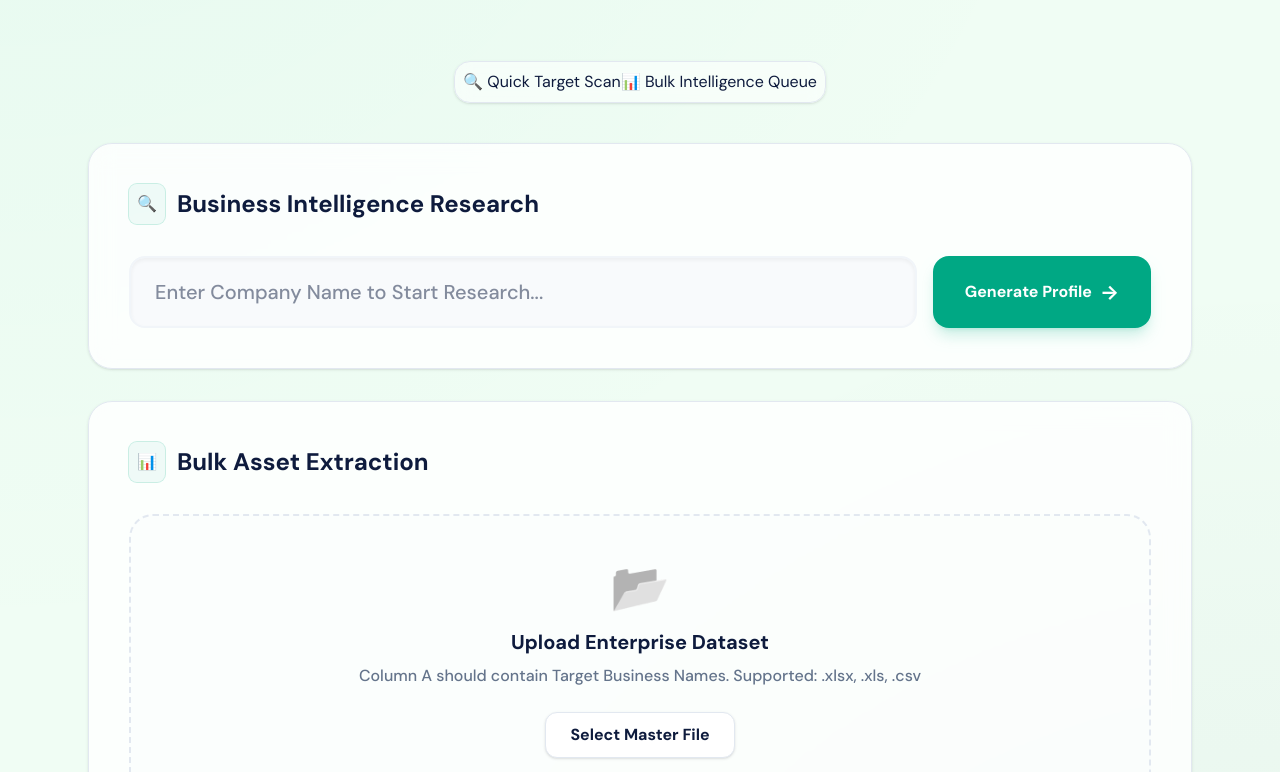
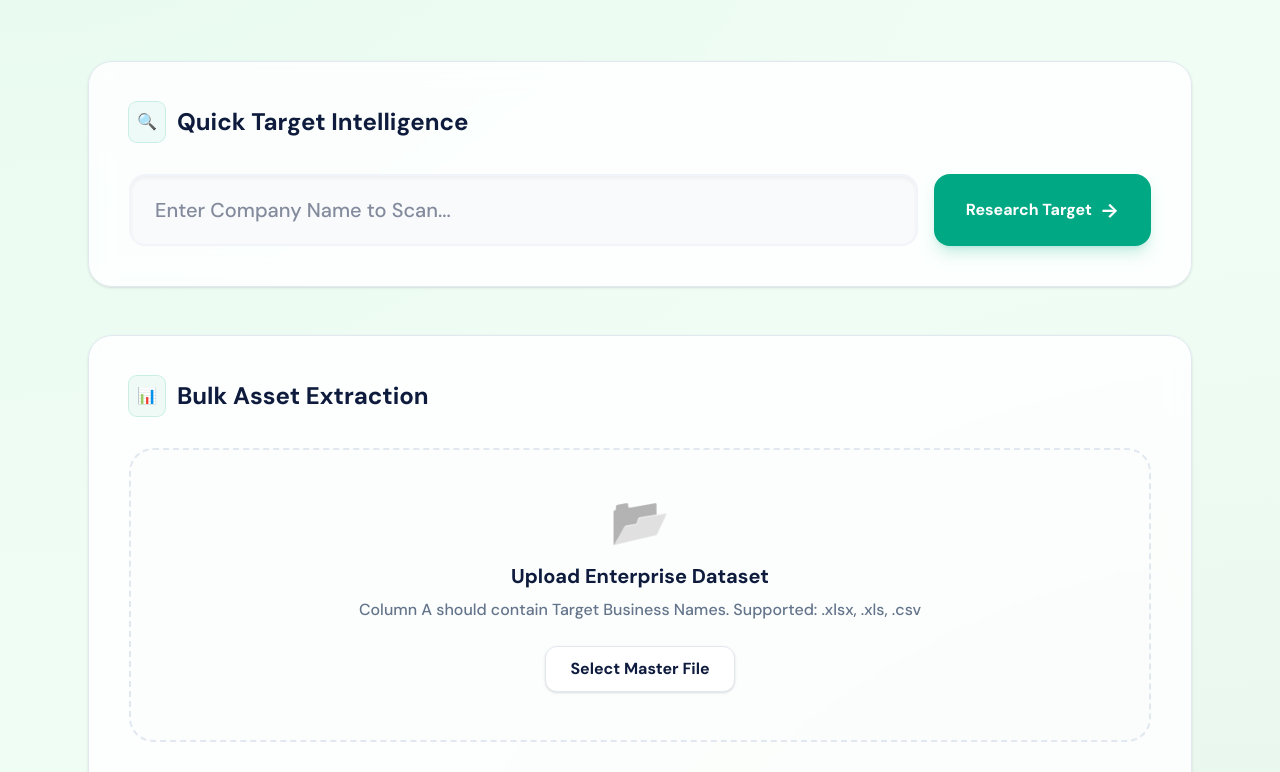
Before and after one commit to Yashtiwari893/company-data-extractor-, a website built with Vite: page index.html in a window 1280 px wide. Shown: the part 488-1260 px from the top of the page. Built offline with nearby package versions, Linux system fonts and the light colour scheme.

Commit message:
white-label enterprise update122

```diff
--- a/index.html
+++ b/index.html
@@ -35,36 +35,30 @@
     </div>
   </div>
 
-  <!-- NAVIGATION TABS -->
-  <div class="flex justify-center p-2 mb-10 bg-white/50 backdrop-blur-sm border border-brand-border rounded-2xl w-fit mx-auto shadow-sm">
-    <button id="btn-single" onclick="window.switchTab('single')" class="tab-btn active">🔍 Quick Target Scan</button>
-    <button id="btn-excel" onclick="window.switchTab('excel')" class="tab-btn">📊 Bulk Intelligence Queue</button>
-  </div>
+  <!-- UNIFIED DASHBOARD LAYOUT -->
+  <div class="space-y-12">
 
-  <!-- PANELS -->
-  <div class="space-y-8">
-
-    <!-- SINGLE SEARCH -->
-    <section id="panel-single" class="panel glass-card p-10 active">
+    <!-- SINGLE SCAN SECTION -->
+    <section id="panel-single" class="glass-card p-10 block">
       <div class="flex items-center gap-3 mb-8">
         <div class="p-2 bg-brand-green/5 text-brand-green rounded-lg ring-1 ring-brand-green/20">🔍</div>
-        <h2 class="text-2xl font-bold">Business Intelligence Research</h2>
+        <h2 class="text-2xl font-bold">Quick Target Intelligence</h2>
       </div>
 
       <div class="flex flex-col md:flex-row gap-4">
         <div class="flex-1 relative group">
-          <input type="text" id="companyInput" placeholder="Enter Company Name to Start Research..."
+          <input type="text" id="companyInput" placeholder="Enter Company Name to Scan..."
                  class="w-full text-xl font-medium px-6 py-5 rounded-2xl bg-slate-50 border-2 border-slate-100 focus:border-brand-green focus:bg-white outline-none transition-all shadow-inner group-hover:border-slate-200">
         </div>
         <button id="searchBtn" onclick="window.searchSingle()" class="btn-primary flex items-center justify-center gap-2 whitespace-nowrap min-w-[200px]">
-          Generate Profile <span class="text-xl">→</span>
+          Research Target <span class="text-xl">→</span>
         </button>
       </div>
       <div id="singleError" class="mt-4 p-4 rounded-xl bg-red-50 text-red-600 border border-red-100 hidden"></div>
     </section>
 
-    <!-- EXCEL BATCH -->
-    <section id="panel-excel" class="panel glass-card p-10">
+    <!-- BULK SCAN SECTION -->
+    <section id="panel-excel" class="glass-card p-10 block">
       <div class="flex items-center gap-3 mb-8">
         <div class="p-2 bg-brand-green/5 text-brand-green rounded-lg ring-1 ring-brand-green/20">📊</div>
         <h2 class="text-2xl font-bold">Bulk Asset Extraction</h2>
```
